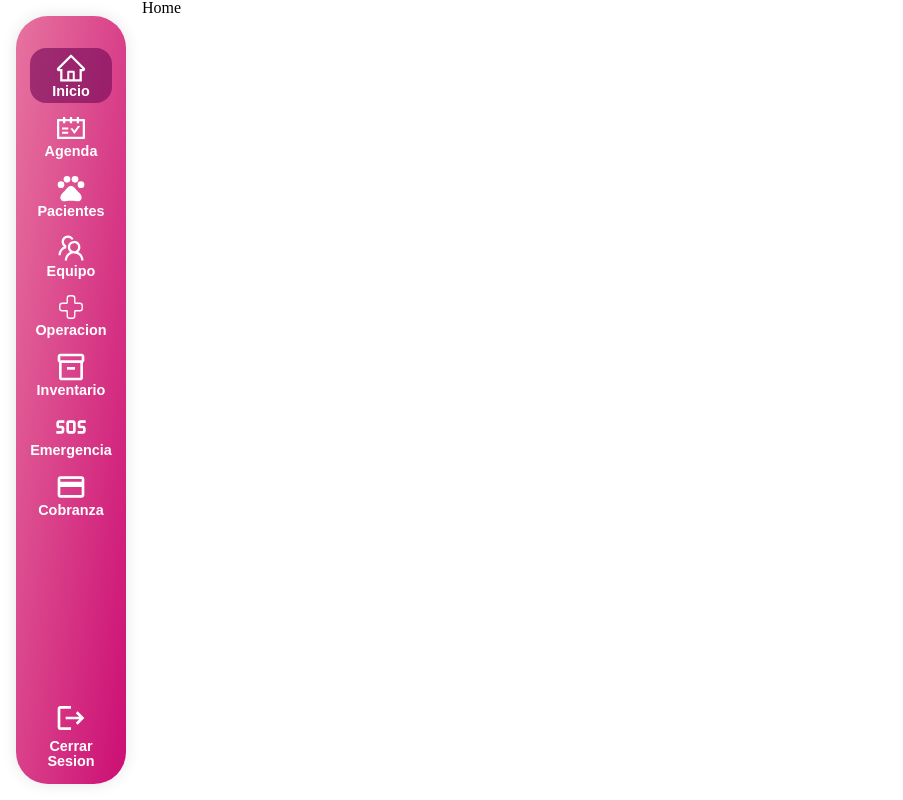
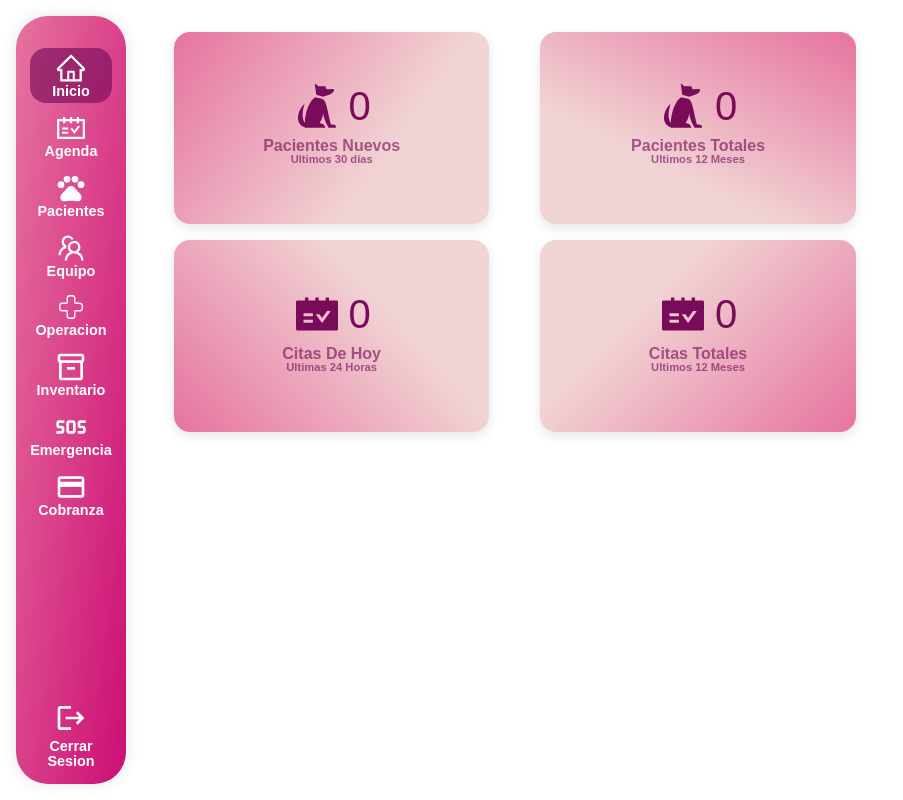
Before and after one commit to Sxnty/VetVital, a React (Vite) app: page / in a window 1280 px wide. Shown: the whole page, without its empty margins (0-903 px from the left). Built offline with nearby package versions, Linux system fonts and the light colour scheme.

Commit message:
Completed Overview Ui Section

```diff
--- a/package.json
+++ b/package.json
@@ -21,6 +21,7 @@
     "react-icons": "^4.8.0",
     "react-router-dom": "^6.10.0",
     "sass": "^1.62.0",
+    "styled-components": "^5.3.9",
     "wait-on": "^7.0.1"
   },
   "devDependencies": {
--- /dev/null
+++ b/src/components/Stadistics.jsx
@@ -0,0 +1,54 @@
+import React from "react";
+import "../styles/components-styles/home.scss";
+import { MdPeopleAlt } from "react-icons/md";
+import { AiFillSchedule } from "react-icons/ai";
+import { GiSittingDog } from "react-icons/gi";
+
+function Stadistics() {
+  return (
+    <article className="main__stadistics">
+      <div className="stadistics__box1">
+        <div className="stadistics__top">
+          <GiSittingDog />
+          <h2>0</h2>
+        </div>
+        <div className="stadistics__info">
+          <p>Pacientes Nuevos</p>
+          <p className="p__month">Ultimos 30 días</p>
+        </div>
+      </div>
+      <div className="stadistics__box2">
+        <div className="stadistics__top">
+          <GiSittingDog />
+          <h2>0</h2>
+        </div>
+        <div className="stadistics__info">
+          <p>Pacientes Totales</p>
+          <p className="p__month">Ultimos 12 Meses</p>
+        </div>
+      </div>
+      <div className="stadistics__box3">
+        <div className="stadistics__top">
+          <AiFillSchedule/>
+          <h2>0</h2>
+        </div>
+        <div className="stadistics__info">
+          <p>Citas De Hoy</p>
+          <p className="p__month">Ultimas 24 Horas</p>
+        </div>
+      </div>
+      <div className="stadistics__box4">
+        <div className="stadistics__top">
+          <AiFillSchedule/>
+          <h2>0</h2>
+        </div>
+        <div className="stadistics__info">
+          <p>Citas Totales</p>
+          <p className="p__month">Ultimos 12 Meses</p>
+        </div>
+      </div>
+    </article>
+  );
+}
+
+export default Stadistics;
--- a/src/components/pages/Home.jsx
+++ b/src/components/pages/Home.jsx
@@ -1,11 +1,25 @@
 import React from "react";
 import { useLocation } from "react-router-dom";
+import Stadistics from "../Stadistics";
+import styled from "styled-components";
+
+
+const Container = styled.section`
+  display: flex;
+  width: 70%;
+`;
 
 function Home() {
   const location = useLocation();
   console.log(location.pathname);
 
-  return <div>Home</div>;
+  return (
+    <>
+      <Container>
+        <Stadistics/>
+      </Container>
+    </>
+  );
 }
 
 export default Home;
--- /dev/null
+++ b/src/styles/components-styles/home.scss
@@ -0,0 +1,75 @@
+.main__stadistics {
+  margin: 1rem;
+  display: grid;
+  width: 80%;
+  height: 50%;
+  grid-template-columns: 1fr 1fr;
+  grid-template-rows: 1fr 1fr;
+  border-radius: 1rem;
+  gap: 1rem;
+  .stadistics__box1 {
+    background: linear-gradient(
+      306deg,
+      rgba(241, 212, 212, 1) 33%,
+      rgba(230, 115, 159, 1) 100%
+    );
+  }
+  .stadistics__box2 {
+    background: linear-gradient(
+      27deg,
+      rgba(241, 212, 212, 1) 33%,
+      rgba(230, 115, 159, 1) 100%
+    );
+  }
+  .stadistics__box3 {
+    background: linear-gradient(
+      228deg,
+      rgba(241, 212, 212, 1) 33%,
+      rgba(230, 115, 159, 1) 100%
+    );
+  }
+  .stadistics__box4 {
+    background: linear-gradient(
+      135deg,
+      rgba(241, 212, 212, 1) 33%,
+      rgba(230, 115, 159, 1) 100%
+    );
+  }
+  > div {
+    border-radius: 1rem;
+    display: flex;
+    flex-direction: column;
+    justify-content: center;
+    align-items: center;
+    width: 90%;
+    height: 100%;
+    margin: 1rem;
+    box-shadow: rgba(0, 0, 0, 0.1) 0px 4px 12px;
+    .stadistics__top {
+      display: flex;
+      flex-direction: row;
+      font-size: 3rem;
+      gap: 0.5rem;
+      color: #790c5a;
+      h2 {
+        font-size: 2.5rem;
+        display: flex;
+        align-items: center;
+        align-content: center;
+        font-family: "Poppins", sans-serif;
+      }
+    }
+    .stadistics__info {
+      margin: 0.5rem;
+      font-family: "Poppins", sans-serif;
+      color: #790c5aa2;
+      font-weight: bold;
+      font-size: 1rem;
+      .p__month{
+        display: flex;
+        justify-content: center;
+        font-size: .7rem;
+      }
+    }
+  }
+}
--- a/src/styles/global-styles/index.scss
+++ b/src/styles/global-styles/index.scss
@@ -1,3 +1,5 @@
+@import url("https://fonts.googleapis.com/css2?family=Montserrat&display=swap");
+@import url('https://fonts.googleapis.com/css2?family=Poppins&display=swap');
 .main{
     display: flex;
 }
--- a/src/styles/global-styles/reset.scss
+++ b/src/styles/global-styles/reset.scss
@@ -1,4 +1,3 @@
-@import url("https://fonts.googleapis.com/css2?family=Montserrat&display=swap");
 *, *:before, *:after{
     box-sizing: border-box;
 }
```
Also changed, not shown: 1 other file (tests, documents, lock files or other folders).
